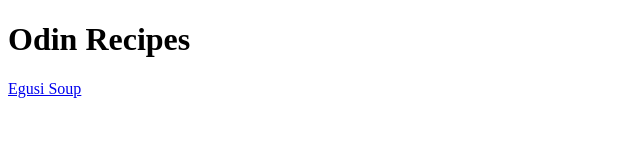
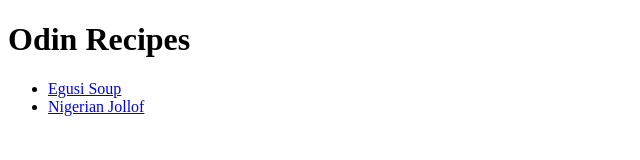
Before and after one commit to timiwritescode/odin_recipes, a plain HTML site: page index.html in a window 1280 px wide. Shown: the whole page, without its empty margins (0-640 px from the left). Drawn offline with Linux system fonts and the light colour scheme.

Commit message:
Create a new link in file to a new recipe

```diff
--- a/index.html
+++ b/index.html
@@ -4,10 +4,13 @@
     <meta charset="UTF-8">
     <meta http-equiv="X-UA-Compatible" content="IE=edge">
     <meta name="viewport" content="width=device-width, initial-scale=1.0">
-    <title>Document</title>
+    <title>Mama Freya's little cook book</title>
 </head>
 <body>
     <h1>Odin Recipes</h1>
-    <a href="./recipes/egusi_soup.html">Egusi Soup</a>
+    <ul>
+        <li><a href="./recipes/egusi_soup.html">Egusi Soup</a></li>
+        <li><a href="./recipes/nigerian_jollof.html">Nigerian Jollof</a></li>
+    </ul>
 </body>
 </html>
```
